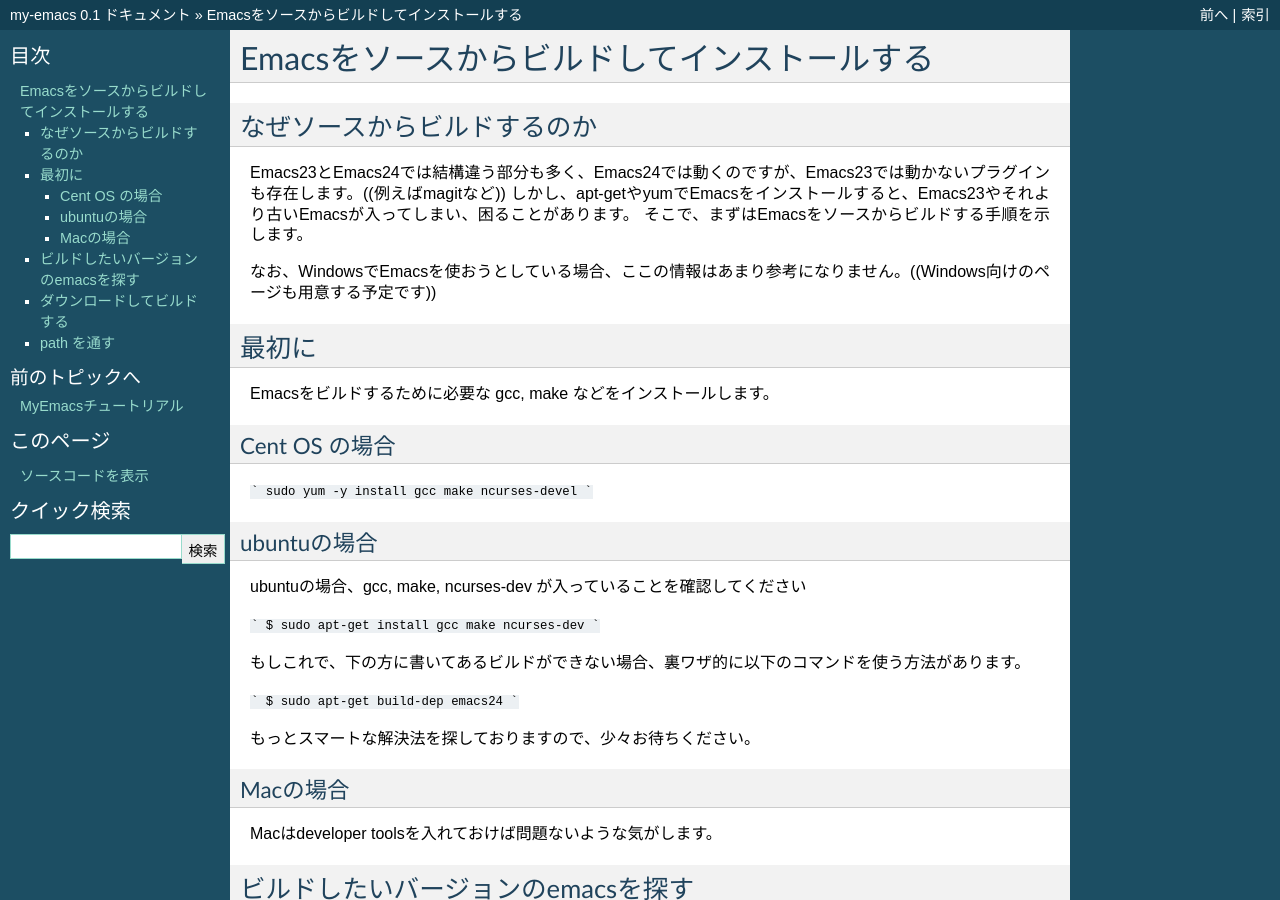
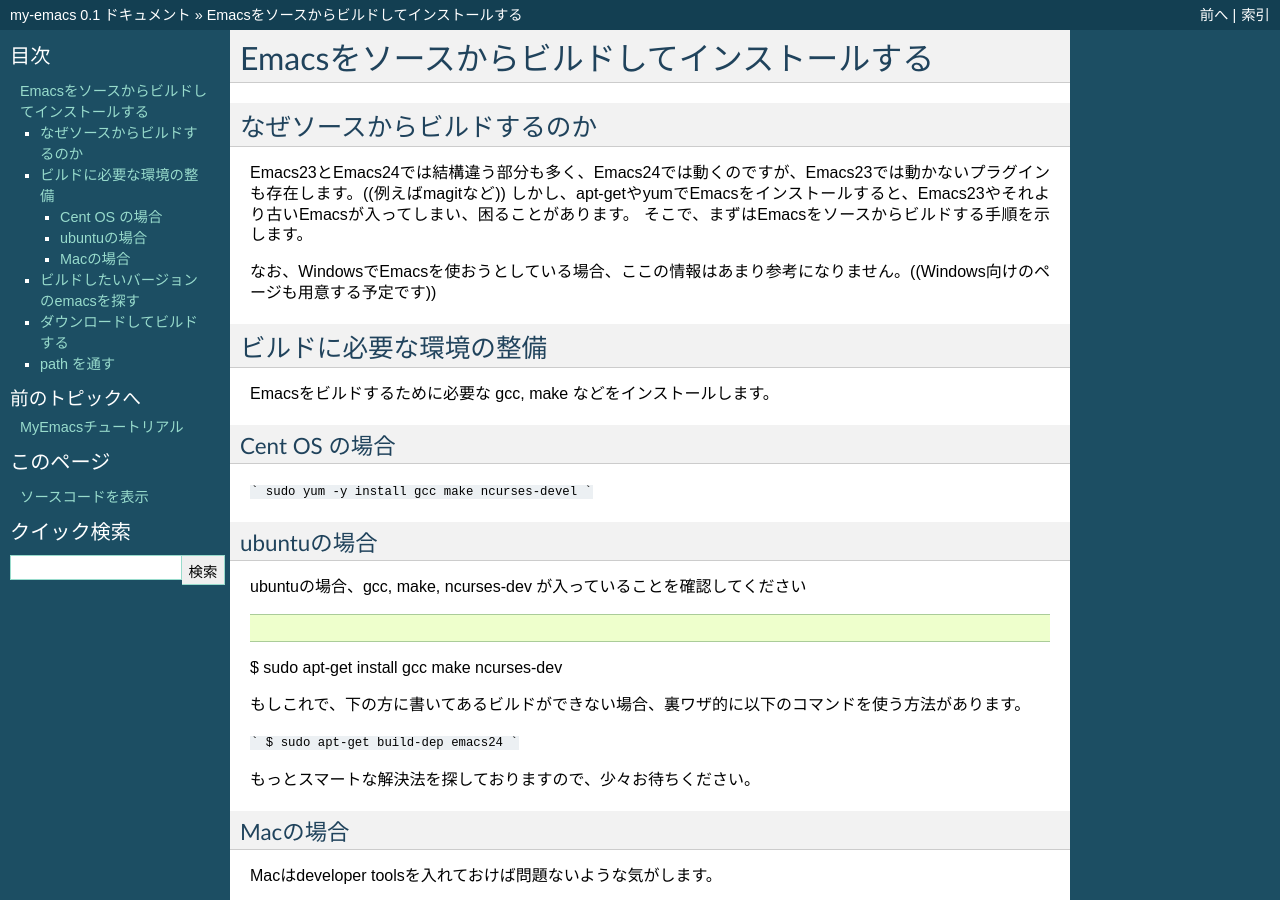
Before and after one commit to yoshikyoto/my-emacs-docs, a Sphinx documentation site: the page built from docs/build.rst, in a window 1280 px wide and 900 px high. Built offline with Sphinx 7.4.7, drawn with Linux system fonts in a browser that asks for light colours.

Commit message:
codeblock test

````diff
--- a/docs/build.rst
+++ b/docs/build.rst
@@ -11,8 +11,8 @@
 
 なお、WindowsでEmacsを使おうとしている場合、ここの情報はあまり参考になりません。((Windows向けのページも用意する予定です))
 
-最初に
-======
+ビルドに必要な環境の整備
+========================
 
 Emacsをビルドするために必要な gcc, make などをインストールします。
 
@@ -30,9 +30,10 @@
 
 ubuntuの場合、gcc, make, ncurses-dev が入っていることを確認してください
 
-```
+.. code-block:: bash
+
 $ sudo apt-get install gcc make ncurses-dev
-```
+
 
 もしこれで、下の方に書いてあるビルドができない場合、裏ワザ的に以下のコマンドを使う方法があります。
 
````
